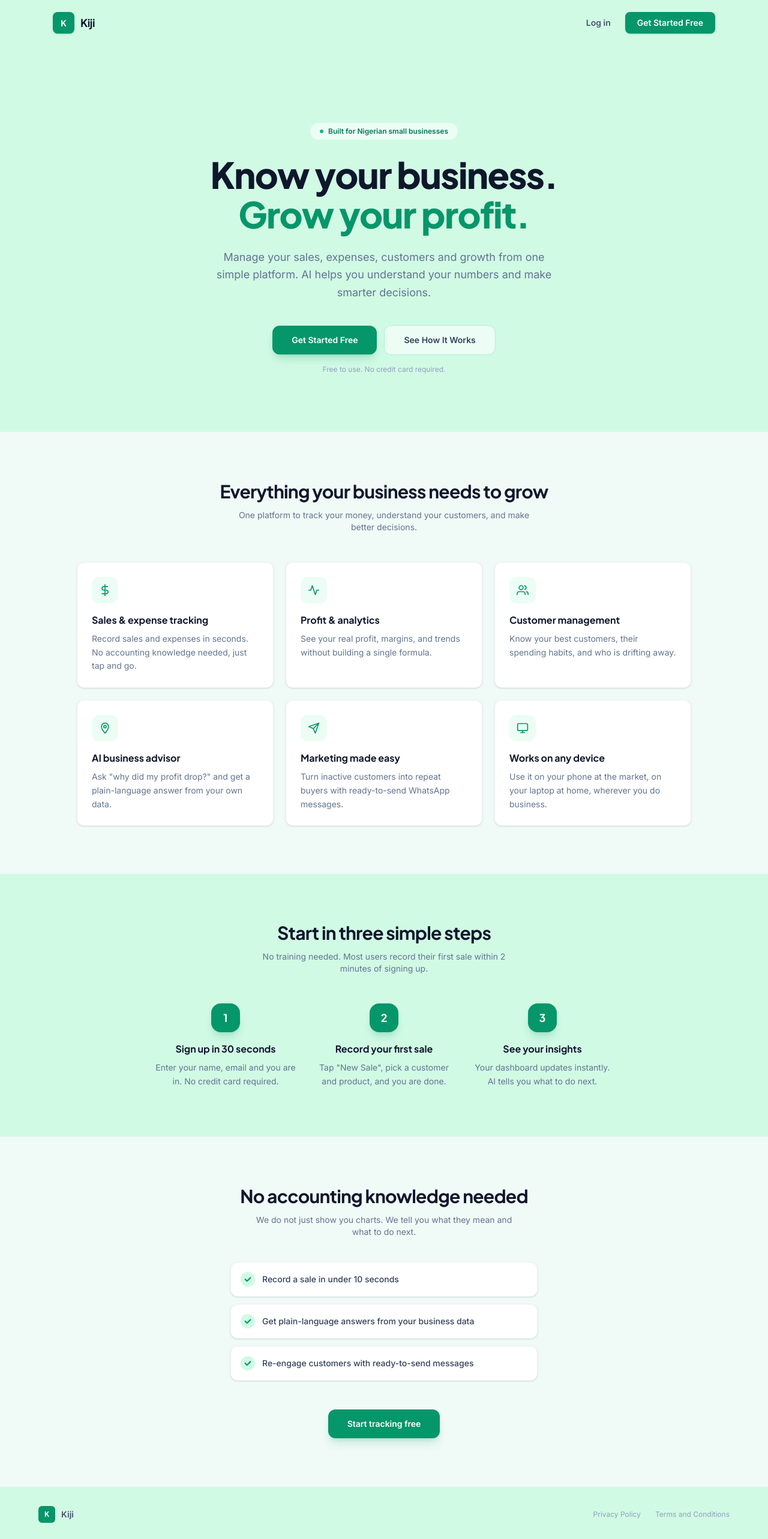
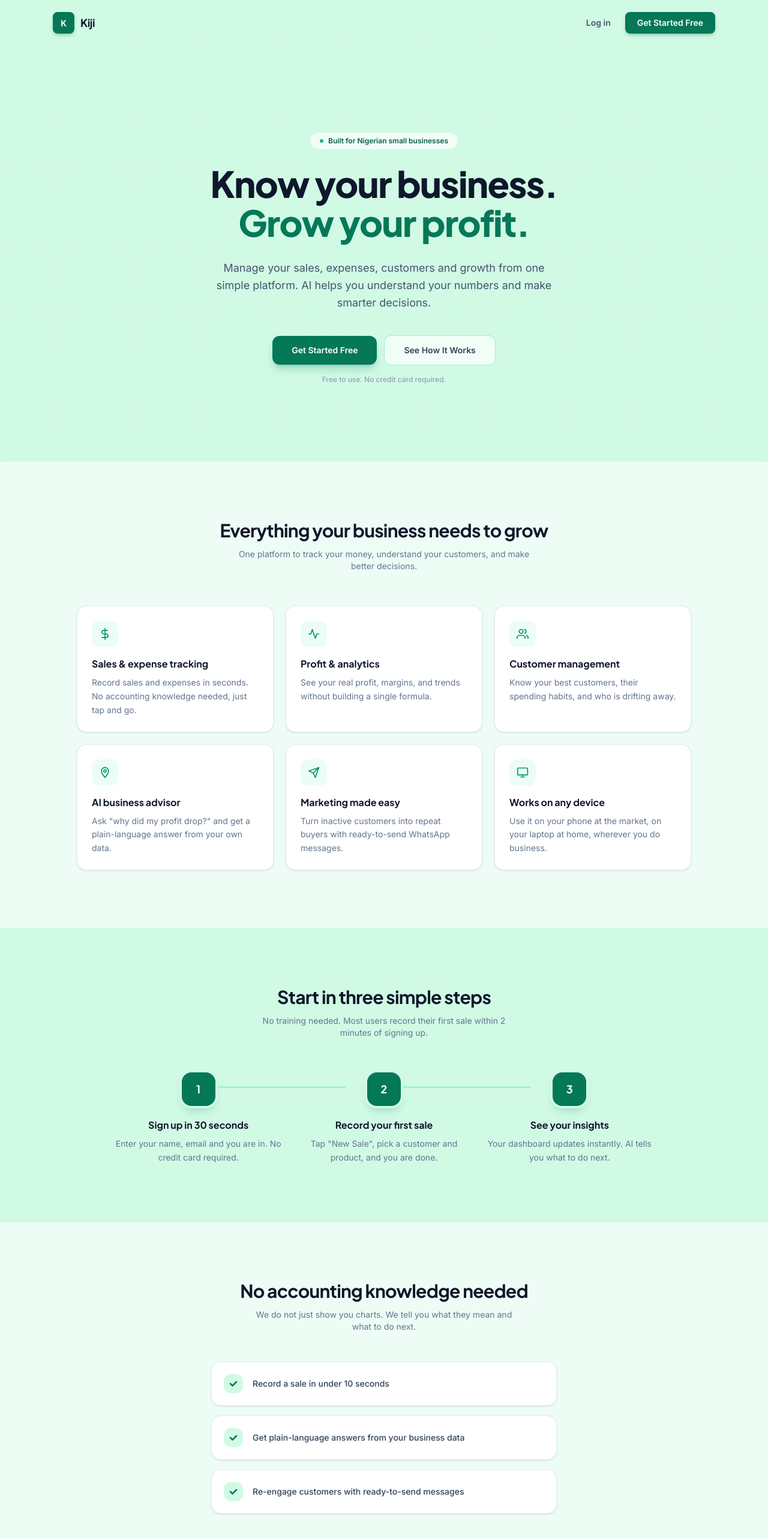
Before and after one commit to Scodos1/kiji, a React (Vite) app in the folder frontend/: page / in a window 1280 px wide. Shown: the top 2566 px of the page at 60% size. Built offline with nearby package versions, Linux system fonts and the light colour scheme.

Commit message:
Polish UI: better depth, connecting lines, dot patterns, softer borders

```diff
--- a/frontend/src/components/ui.jsx
+++ b/frontend/src/components/ui.jsx
@@ -88,7 +88,7 @@ export function Select({ label, options, error, className = '', ...props }) {
 export function Card({ children, className = '' }) {
   return (
     <div
-      className={`rounded-xl border border-slate-200/60 bg-white shadow-sm ${className}`}
+      className={`rounded-2xl border border-slate-200/80 bg-white shadow-sm ${className}`}
     >
       {children}
     </div>
--- a/frontend/src/pages/Landing.jsx
+++ b/frontend/src/pages/Landing.jsx
@@ -63,12 +63,25 @@ const STEPS = [
   { num: '3', title: 'See your insights', desc: 'Your dashboard updates instantly. AI tells you what to do next.' },
 ]
 
+function Dots() {
+  return (
+    <svg className="absolute inset-0 h-full w-full" aria-hidden="true">
+      <defs>
+        <pattern id="dots" x="0" y="0" width="24" height="24" patternUnits="userSpaceOnUse">
+          <circle cx="1.5" cy="1.5" r="1" fill="#065f46" fillOpacity="0.07" />
+        </pattern>
+      </defs>
+      <rect width="100%" height="100%" fill="url(#dots)" />
+    </svg>
+  )
+}
+
 export default function Landing() {
   return (
     <div className="min-h-screen bg-[#d1fae5]">
       <header className="mx-auto flex max-w-6xl items-center justify-between px-6 py-5">
         <div className="flex items-center gap-2.5">
-          <div className="flex h-9 w-9 items-center justify-center rounded-lg bg-brand-600 font-display text-sm font-bold text-white shadow-sm shadow-brand-600/20">
+          <div className="flex h-9 w-9 items-center justify-center rounded-lg bg-brand-700 font-display text-sm font-bold text-white shadow-md shadow-brand-700/25">
             K
           </div>
           <span className="font-display text-lg font-bold tracking-tight text-slate-900">Kiji</span>
@@ -82,7 +95,7 @@ export default function Landing() {
           </Link>
           <Link
             to="/register"
-            className="rounded-lg bg-brand-600 px-5 py-2 text-sm font-semibold text-white shadow-sm shadow-brand-600/20 transition-all hover:bg-brand-700 hover:shadow-md"
+            className="rounded-lg bg-brand-700 px-5 py-2 text-sm font-semibold text-white shadow-md shadow-brand-700/25 transition-all hover:bg-brand-800 hover:shadow-lg"
           >
             Get Started Free
           </Link>
@@ -90,48 +103,51 @@ export default function Landing() {
       </header>
 
       <main>
-        <section className="px-6 pt-20 pb-20 text-center sm:pt-32 sm:pb-24">
-          <div className="mx-auto mb-6 inline-flex items-center gap-2 rounded-full border border-brand-100 bg-brand-50 px-4 py-1.5 text-xs font-semibold text-brand-700">
+        <section className="relative overflow-hidden px-6 pt-24 pb-28 text-center sm:pt-36 sm:pb-32">
+          <Dots />
+          <div className="relative">
+            <div className="mx-auto mb-6 inline-flex items-center gap-2 rounded-full border border-brand-200/60 bg-white/70 px-4 py-1.5 text-xs font-semibold text-brand-800 backdrop-blur-sm">
               <span className="h-1.5 w-1.5 rounded-full bg-brand-500"></span>
               Built for Nigerian small businesses
             </div>
-          <h1 className="mx-auto max-w-3xl font-display text-4xl font-extrabold leading-[1.1] tracking-tight text-slate-900 sm:text-5xl md:text-6xl">
+            <h1 className="mx-auto max-w-3xl font-display text-4xl font-extrabold leading-[1.08] tracking-tight text-slate-900 sm:text-5xl md:text-6xl">
               Know your business.
               <br />
-            <span className="text-brand-600">Grow your profit.</span>
+              <span className="text-brand-700">Grow your profit.</span>
             </h1>
-          <p className="mx-auto mt-6 max-w-xl text-base leading-relaxed text-slate-500 sm:text-lg">
+            <p className="mx-auto mt-7 max-w-xl text-base leading-relaxed text-slate-600 sm:text-lg">
               Manage your sales, expenses, customers and growth from one simple platform.
               AI helps you understand your numbers and make smarter decisions.
             </p>
             <div className="mt-10 flex flex-col items-center justify-center gap-3 sm:flex-row">
               <Link
                 to="/register"
-              className="w-full rounded-xl bg-brand-600 px-8 py-3.5 text-sm font-semibold text-white shadow-lg shadow-brand-600/20 transition-all hover:bg-brand-700 hover:shadow-xl hover:shadow-brand-600/25 sm:w-auto"
+                className="w-full rounded-xl bg-brand-700 px-8 py-3.5 text-sm font-semibold text-white shadow-lg shadow-brand-700/25 transition-all hover:bg-brand-800 hover:shadow-xl hover:shadow-brand-700/30 sm:w-auto"
               >
                 Get Started Free
               </Link>
               <a
                 href="#how-it-works"
-              className="w-full rounded-xl border border-emerald-200 bg-[#ecfdf5] px-8 py-3.5 text-sm font-semibold text-slate-700 transition-colors hover:border-emerald-300 hover:bg-emerald-100 sm:w-auto"
+                className="w-full rounded-xl border border-emerald-300/60 bg-white/70 px-8 py-3.5 text-sm font-semibold text-slate-700 backdrop-blur-sm transition-all hover:border-emerald-400 hover:bg-white sm:w-auto"
               >
                 See How It Works
               </a>
             </div>
-          <p className="mt-4 text-xs text-slate-400">Free to use. No credit card required.</p>
+            <p className="mt-4 text-xs font-medium text-slate-400">Free to use. No credit card required.</p>
+          </div>
         </section>
 
-        <section className="border-t border-slate-100 bg-slate-50/80 px-6 py-20">
+        <section className="border-y border-emerald-200/40 bg-white/60 px-6 py-24 backdrop-blur-sm">
           <h2 className="text-center font-display text-2xl font-bold tracking-tight text-slate-900 sm:text-3xl">
             Everything your business needs to grow
           </h2>
           <p className="mx-auto mt-3 max-w-lg text-center text-sm text-slate-500">
             One platform to track your money, understand your customers, and make better decisions.
           </p>
-          <div className="mx-auto mt-12 grid max-w-5xl gap-5 sm:grid-cols-2 lg:grid-cols-3">
+          <div className="mx-auto mt-14 grid max-w-5xl gap-5 sm:grid-cols-2 lg:grid-cols-3">
             {FEATURES.map((f) => (
-              <div key={f.title} className="group rounded-xl border border-slate-200/60 bg-white p-6 text-left shadow-sm transition-all hover:border-brand-200 hover:shadow-md">
-                <div className="mb-4 flex h-11 w-11 items-center justify-center rounded-xl bg-brand-50 text-brand-600 transition-colors group-hover:bg-brand-100">
+              <div key={f.title} className="group relative rounded-2xl border border-slate-200/80 bg-white p-6 text-left shadow-sm transition-all duration-200 hover:border-brand-200 hover:shadow-lg hover:shadow-brand-900/5">
+                <div className="mb-4 flex h-11 w-11 items-center justify-center rounded-xl bg-brand-50 text-brand-600 transition-colors group-hover:bg-brand-600 group-hover:text-white">
                   {f.icon}
                 </div>
                 <h3 className="font-display text-base font-bold text-slate-900">{f.title}</h3>
@@ -141,17 +157,20 @@ export default function Landing() {
           </div>
         </section>
 
-        <section id="how-it-works" className="px-6 py-20">
+        <section id="how-it-works" className="px-6 py-24">
           <h2 className="text-center font-display text-2xl font-bold tracking-tight text-slate-900 sm:text-3xl">
             Start in three simple steps
           </h2>
           <p className="mx-auto mt-3 max-w-md text-center text-sm text-slate-500">
             No training needed. Most users record their first sale within 2 minutes of signing up.
           </p>
-          <div className="mx-auto mt-12 grid max-w-3xl gap-6 sm:grid-cols-3">
-            {STEPS.map((s) => (
-              <div key={s.num} className="text-center">
-                <div className="mx-auto mb-4 flex h-12 w-12 items-center justify-center rounded-2xl bg-brand-600 font-display text-lg font-bold text-white shadow-lg shadow-brand-600/20">
+          <div className="mx-auto mt-14 grid max-w-4xl gap-8 sm:grid-cols-3">
+            {STEPS.map((s, i) => (
+              <div key={s.num} className="relative text-center">
+                {i < STEPS.length - 1 && (
+                  <div className="absolute left-[calc(50%+32px)] top-6 hidden h-px w-[calc(100%-64px)] bg-emerald-300 sm:block" />
+                )}
+                <div className="mx-auto mb-5 flex h-14 w-14 items-center justify-center rounded-2xl bg-brand-700 font-display text-lg font-bold text-white shadow-lg shadow-brand-700/25 ring-4 ring-brand-100">
                   {s.num}
                 </div>
                 <h3 className="font-display text-base font-bold text-slate-900">{s.title}</h3>
@@ -161,22 +180,22 @@ export default function Landing() {
           </div>
         </section>
 
-        <section className="border-t border-slate-100 bg-slate-50/80 px-6 py-20">
+        <section className="border-y border-emerald-200/40 bg-white/60 px-6 py-24 backdrop-blur-sm">
           <h2 className="text-center font-display text-2xl font-bold tracking-tight text-slate-900 sm:text-3xl">
             No accounting knowledge needed
           </h2>
           <p className="mx-auto mt-3 max-w-md text-center text-sm text-slate-500">
             We do not just show you charts. We tell you what they mean and what to do next.
           </p>
-          <div className="mx-auto mt-10 flex max-w-lg flex-col gap-3 text-left">
+          <div className="mx-auto mt-12 flex max-w-xl flex-col gap-4 text-left">
             {[
               'Record a sale in under 10 seconds',
               'Get plain-language answers from your business data',
               'Re-engage customers with ready-to-send messages',
             ].map((item) => (
-              <div key={item} className="flex items-center gap-3 rounded-xl border border-slate-200/60 bg-white p-4 shadow-sm">
-                <span className="flex h-6 w-6 shrink-0 items-center justify-center rounded-full bg-emerald-100">
-                  <svg className="h-3.5 w-3.5 text-emerald-600" viewBox="0 0 16 16" fill="none" stroke="currentColor" strokeWidth="2.5" strokeLinecap="round" strokeLinejoin="round">
+              <div key={item} className="flex items-center gap-4 rounded-2xl border border-slate-200/80 bg-white p-5 shadow-sm">
+                <span className="flex h-8 w-8 shrink-0 items-center justify-center rounded-xl bg-brand-100 text-brand-700">
+                  <svg className="h-4 w-4" viewBox="0 0 16 16" fill="none" stroke="currentColor" strokeWidth="2.5" strokeLinecap="round" strokeLinejoin="round">
                     <path d="M3 8l3.5 3.5L13 5" />
                   </svg>
                 </span>
@@ -184,21 +203,33 @@ export default function Landing() {
               </div>
             ))}
           </div>
-          <div className="mt-12 text-center">
+        </section>
+
+        <section className="relative overflow-hidden px-6 py-24 text-center">
+          <Dots />
+          <div className="relative">
+            <h2 className="mx-auto max-w-2xl font-display text-2xl font-bold tracking-tight text-slate-900 sm:text-3xl">
+              Ready to take control of your business?
+            </h2>
+            <p className="mx-auto mt-4 max-w-md text-sm text-slate-500">
+              Join hundreds of Nigerian small businesses using Kiji to grow their profit.
+            </p>
+            <div className="mt-8">
               <Link
                 to="/register"
-              className="inline-block rounded-xl bg-brand-600 px-8 py-3.5 text-sm font-semibold text-white shadow-lg shadow-brand-600/20 transition-all hover:bg-brand-700 hover:shadow-xl"
+                className="inline-block rounded-xl bg-brand-700 px-8 py-3.5 text-sm font-semibold text-white shadow-lg shadow-brand-700/25 transition-all hover:bg-brand-800 hover:shadow-xl hover:shadow-brand-700/30"
               >
                 Start tracking free
               </Link>
             </div>
+          </div>
         </section>
       </main>
 
-      <footer className="border-t border-slate-100 px-6 py-8">
+      <footer className="border-t border-emerald-200/40 bg-white/60 backdrop-blur-sm px-6 py-8">
         <div className="mx-auto flex max-w-6xl flex-col items-center justify-between gap-4 sm:flex-row">
           <div className="flex items-center gap-2.5">
-            <div className="flex h-7 w-7 items-center justify-center rounded-md bg-brand-600 font-display text-xs font-bold text-white">
+            <div className="flex h-7 w-7 items-center justify-center rounded-md bg-brand-700 font-display text-xs font-bold text-white">
               K
             </div>
             <span className="text-sm font-semibold text-slate-600">Kiji</span>
```
Also changed, not shown: frontend/src/components/Layout.jsx (+19 -23 lines), 34 other files (tests, documents, lock files or other folders). Lines whose indentation alone changed are shown as unchanged.
